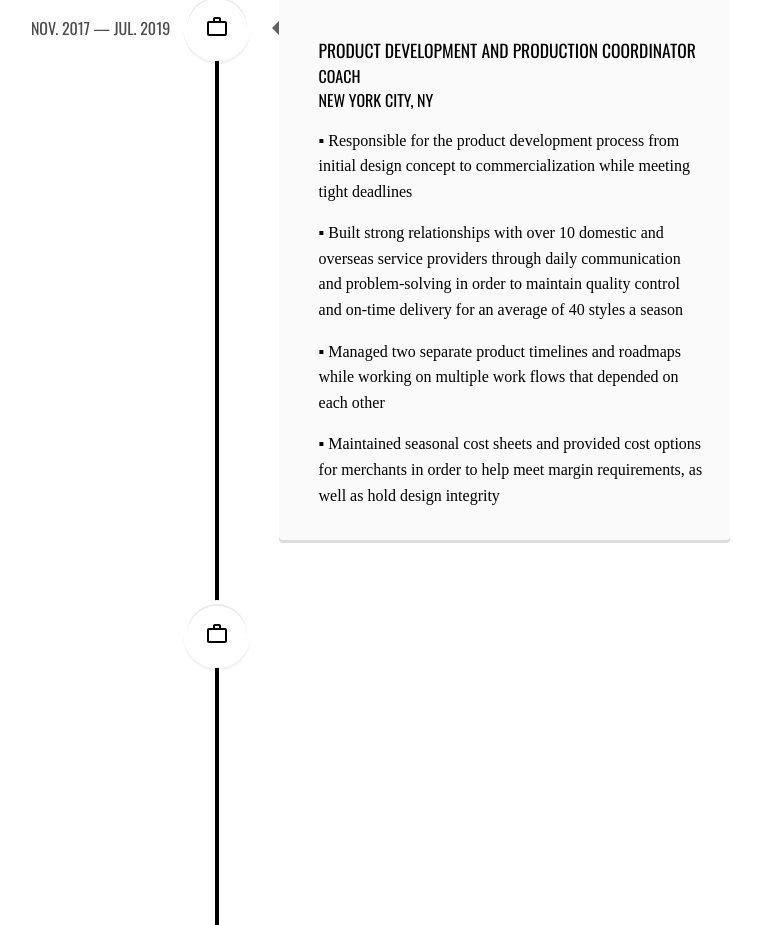
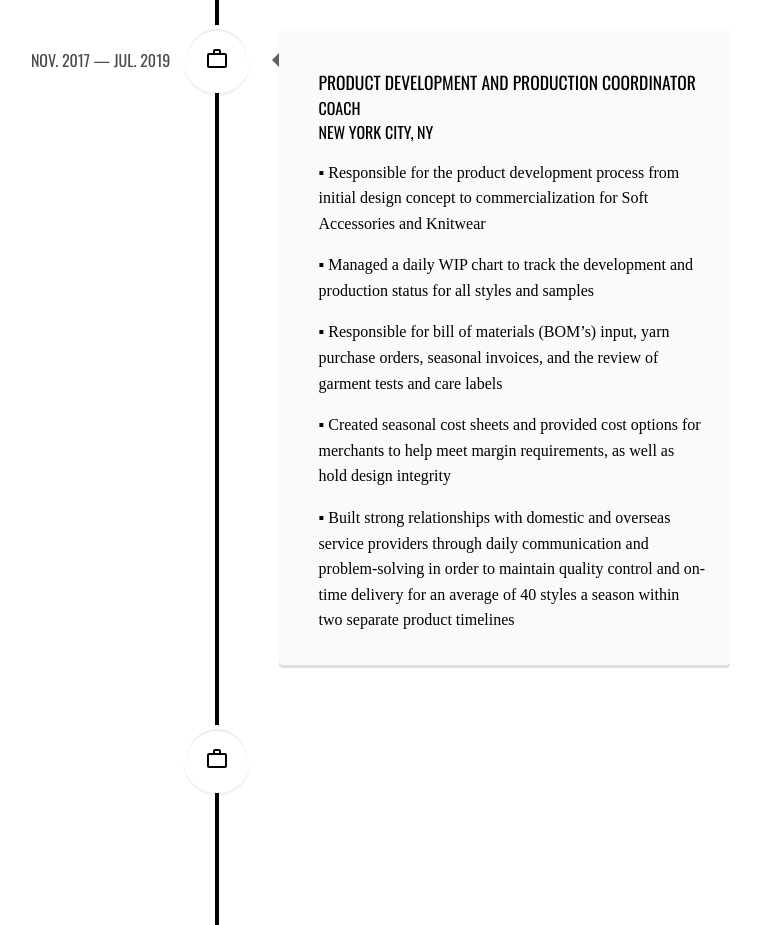
Before and after one commit to sandritaa/milenasatelier, a React (Create React App) app: page / in a window 1280 px wide. Shown: the part 4040-4965 px from the top of the page, without its empty margins (423-1184 px from the left). Built offline with nearby package versions, Linux system fonts and the light colour scheme; a web font is replaced by a local one.

Commit message:
tapestry update

```diff
--- a/src/Journey.js
+++ b/src/Journey.js
@@ -27,7 +27,7 @@
           </div> */}
 
           <VerticalTimeline lineColor="black" iconStyle={{ color: "black" }}>
-          {educationData.map((edData) => {
+            {educationData.map((edData) => {
               return (
                 <VerticalTimelineElement
                   className="vertical-timeline-element--edu"
@@ -117,6 +117,7 @@
                         <p>{Data.Description1}</p>
                         <p>{Data.Description2}</p>
                         <p>{Data.Description3}</p>
+                        <p>{Data.Description4}</p>
                       </div>
                       {/* </Typography> */}
                     </Grid>
@@ -125,7 +126,6 @@
                 // </div>
               );
             })}
-
           </VerticalTimeline>
         </div>
         <div></div>
--- a/src/data.js
+++ b/src/data.js
@@ -72,13 +72,15 @@
   Location: "New York City, NY",
   Date: "Nov. 2017 — Jul. 2019",
   Description:
-    "▪ Responsible for the product development process from initial design concept to commercialization while meeting tight deadlines",
+    "▪ Responsible for the product development process from initial design concept to commercialization for Soft Accessories and Knitwear",
   Description1:
-    "▪ Built strong relationships with over 10 domestic and overseas service providers through daily communication and problem-solving in order to maintain quality control and on-time delivery for an average of 40 styles a season",
+    "▪ Managed a daily WIP chart to track the development and production status for all styles and samples",
   Description2:
-    "▪ Managed two separate product timelines and roadmaps while working on multiple work flows that depended on each other",
+    "▪ Responsible for bill of materials (BOM’s) input, yarn purchase orders, seasonal invoices, and the review of garment tests and care labels",
   Description3:
-    "▪ Maintained seasonal cost sheets and provided cost options for merchants in order to help meet margin requirements, as well as hold design integrity",
+    "▪ Created seasonal cost sheets and provided cost options for merchants to help meet margin requirements, as well as hold design integrity",
+  Description4:
+    "▪ Built strong relationships with domestic and overseas service providers through daily communication and problem-solving in order to maintain quality control and on-time delivery for an average of 40 styles a season within two separate product timelines",
   Icon: <WorkIcon />,
 };
 
```
